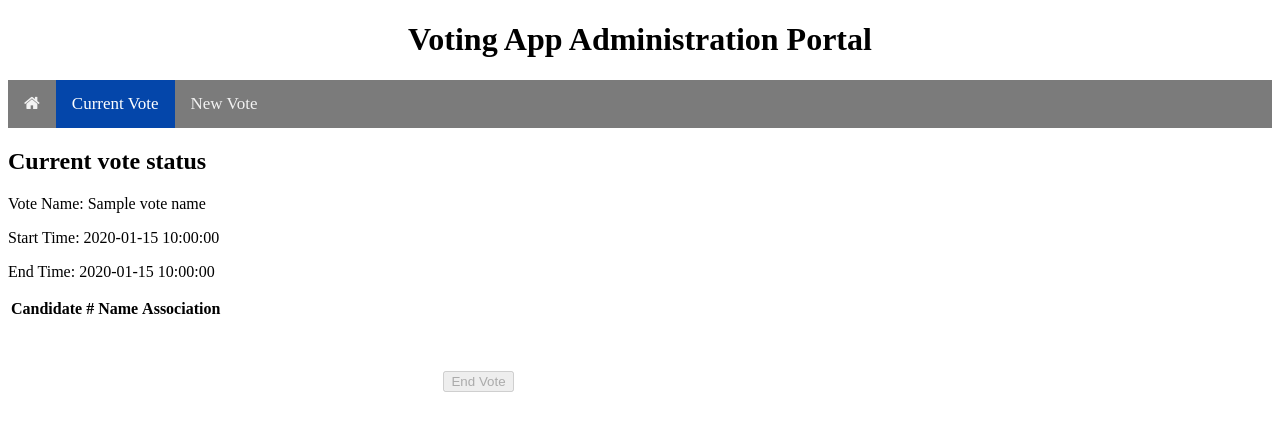
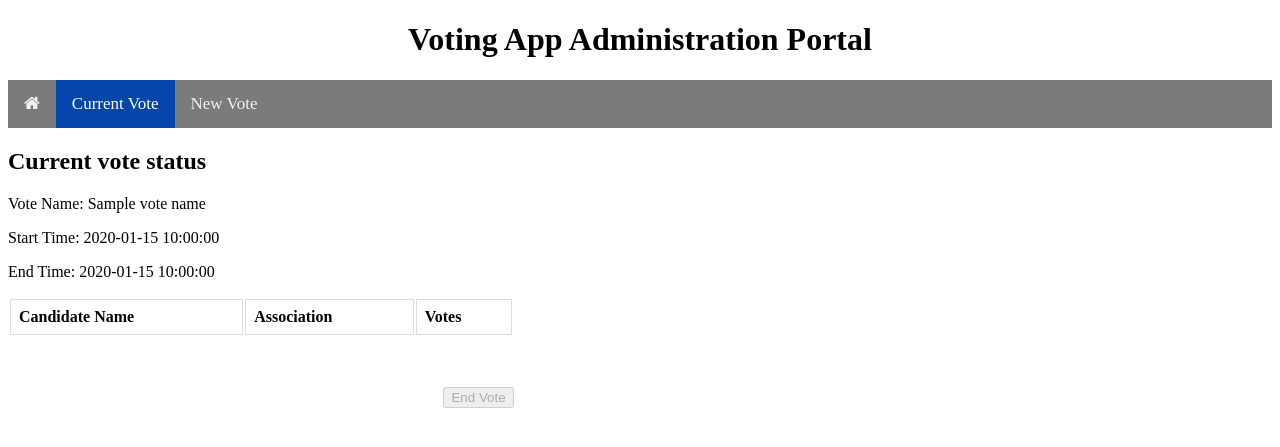
Before and after one commit to KayCarroll/ece1779-group3-a3, a Flask app: template administration_app/adminapp/templates/current.html in a window 1280 px wide. Shown: the top 447 px of the page. Run offline with Flask 2, Linux system fonts and the light colour scheme; the template is opened without the code that fills it: most values are stand-ins (such as "Sample title", 1, 10 or a date in 2020); lists and menus that the app fills with data are empty.

Commit message:
updated the current vote page to display the current vote countes for the candidates and to refresh every 60 seconds

```diff
--- a/administration_app/adminapp/static/style.css
+++ b/administration_app/adminapp/static/style.css
@@ -45,6 +45,12 @@
     float: right;
 }
 
-.voteinfotable td {
-    padding: 10px;
+.voteinfotable {
+    width: 100%;
 }
+
+.voteinfotable td, th {
+    border: 1px solid #dddddd;
+    text-align: left;
+    padding: 8px;
+}
--- a/administration_app/adminapp/templates/current.html
+++ b/administration_app/adminapp/templates/current.html
@@ -3,6 +3,7 @@
 
 <head>
     <meta name="viewport" content="width=device-width, initial-scale=1.0">
+    <meta http-equiv="refresh" content="60">
     <link rel="stylesheet" href="{{ url_for('static', filename='style.css') }}">
     <link rel="stylesheet" href="https://cdnjs.cloudflare.com/ajax/libs/font-awesome/4.7.0/css/font-awesome.min.css">
     <title>Voting Admin Portal</title>
@@ -26,26 +27,22 @@
         <table class="voteinfotable">
             <tr>
                 <th>
-                    Candidate #
-                </th>
-                <th>
-                    Name
+                    Candidate Name
                 </th>
                 <th>
                     Association
                 </th>
-                <!-- <th>
+                <th>
                     Votes
-                </th> -->
+                </th>
             </tr>
             <script type="text/javascript">
                 var candidates = JSON.parse('{{candidates | tojson}}');
                 console.log(candidates)
                 for (var i = 0; i < candidates.length; i++) {
-                    document.write("<tr><td>" + i + "</td>")
-                    document.write("<td>" + candidates[i]["name"] + "</td>")
-                    document.write("<td>" + candidates[i]["association"] + "</td></tr>")
-                    // document.write("<td>" + 0 + "</td></tr>")
+                    document.write("<tr><td>" + candidates[i]["name"] + "</td>")
+                    document.write("<td>" + candidates[i]["association"] + "</td>")
+                    document.write("<td>" + candidates[i]["total_vote"] + "</td></tr>")
                 };
             </script>
         </table>
```
Also changed, not shown: administration_app/adminapp/main.py (+16 -2 lines).
